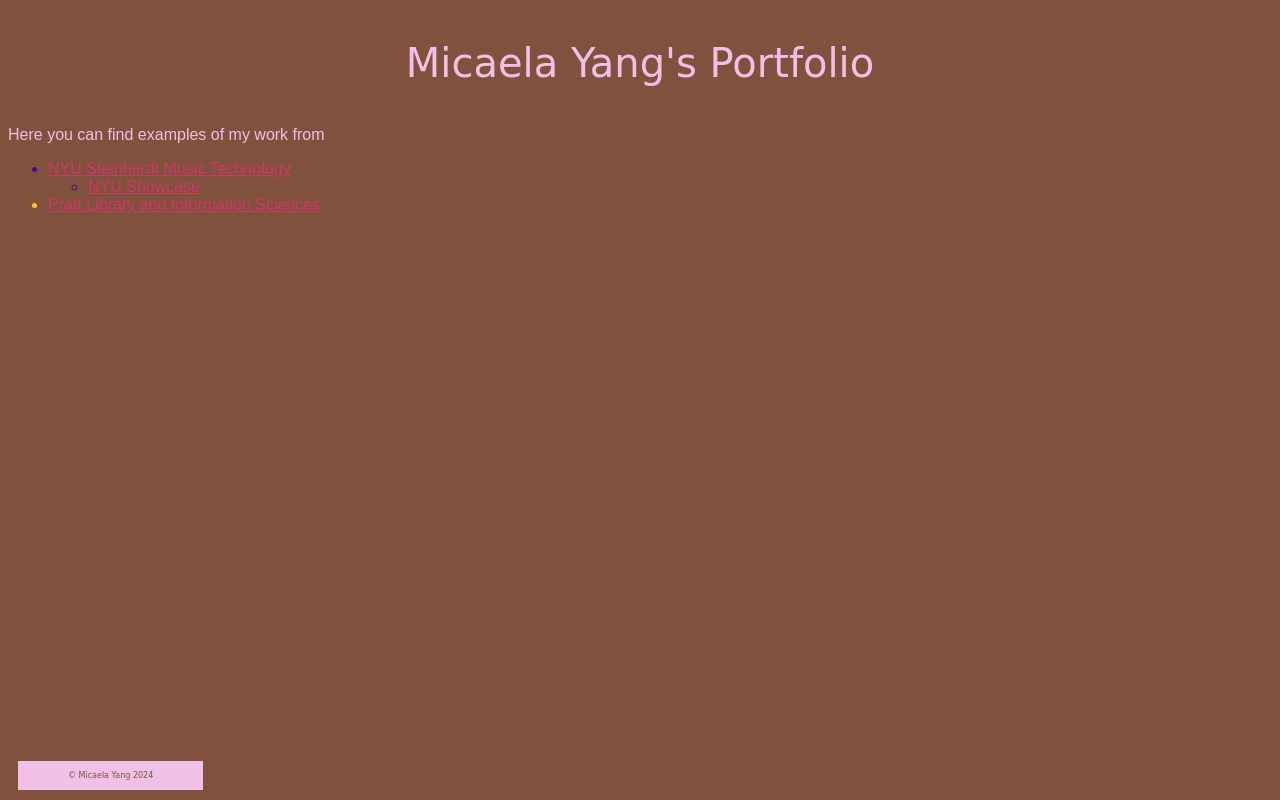
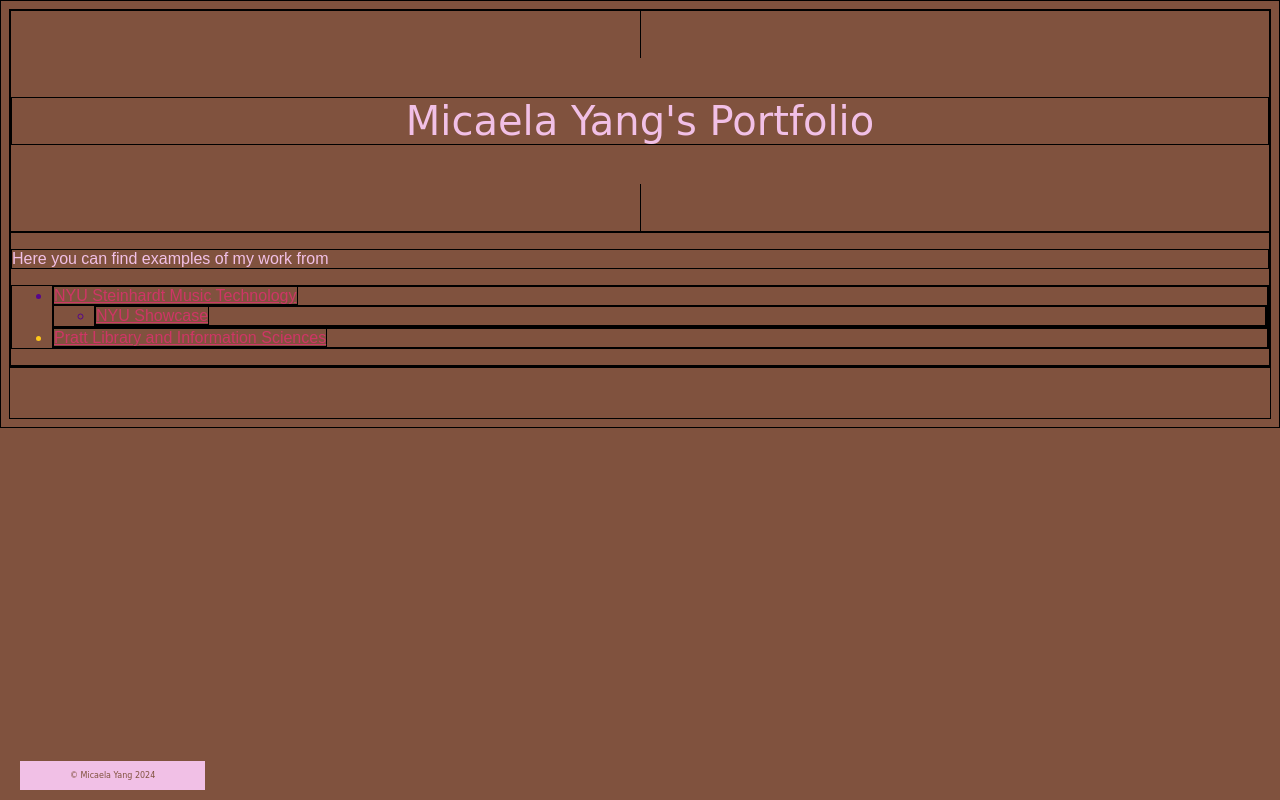
Before and after one commit to my1524/my1524.github.io, a plain HTML site: page index.html in a window 1280 px wide. Drawn offline with Linux system fonts and the light colour scheme.

Commit message:
Add files via upload

```diff
--- a/WebBasicsStyle.css
+++ b/WebBasicsStyle.css
@@ -5,7 +5,9 @@ pink #F1C0E6
 brown #80523E
 unclick, click #CE3666,
 */
-
+* {
+    border: 1px solid black;
+}
 body {
     font-family: sans-serif;
     background-color: #80523E;
@@ -74,5 +76,5 @@ ol {
         color: #F1C0E6;
         text-decoration: none;
     }
-    :visited color: #F1C0E6;
+    :visited {color: #F1C0E6;}
 }
```
